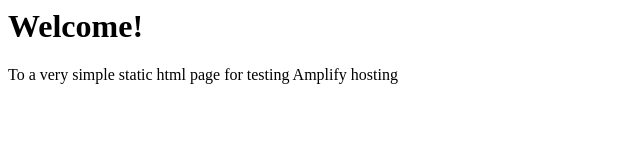
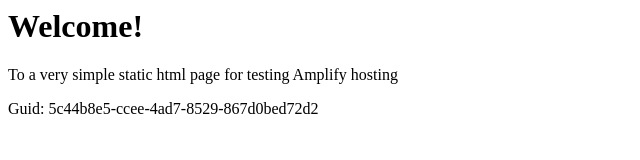
Before and after one commit to aws-aemilia-sin/Github-PR-Commit-Integration-Test-DoNotTouch-GitHubAutoBuildCanaryTest-v1-preprod-ap-southeast-1, a website: page src/index.html in a window 1280 px wide. Shown: the whole page, without its empty margins (0-640 px from the left). Drawn offline with Linux system fonts and the light colour scheme.

Commit message:
commit from integ tests

```diff
--- a/src/index.html
+++ b/src/index.html
@@ -1,3 +1,5 @@
+
+
 <html lang="en">
 
 <head>
@@ -10,6 +12,6 @@
 <body>
     <h1>Welcome!</h1>
     <p>To a very simple static html page for testing Amplify hosting</p>
-</body>
+    <p>Guid: 5c44b8e5-ccee-4ad7-8529-867d0bed72d2</p></body>
 
 </html>
```
